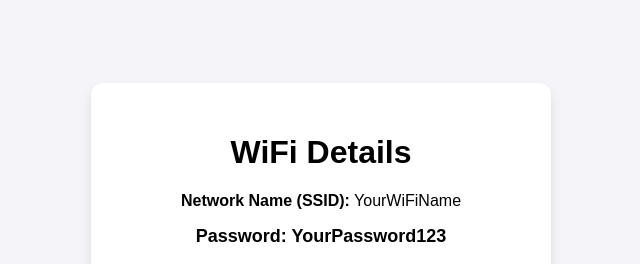
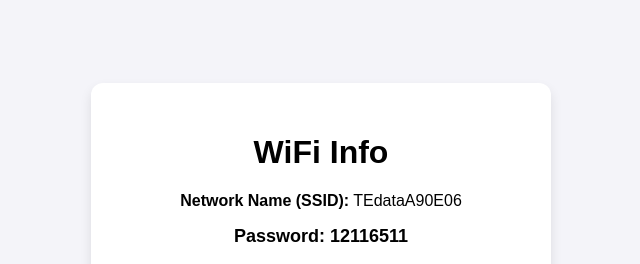
Before and after one commit to Wifi-info/home, a plain HTML site: page index.html in a window 1280 px wide. Shown: the top 264 px of the page, without its empty margins (319-959 px from the left). Drawn offline with Linux system fonts and the light colour scheme.

Commit message:
Update index.html

```diff
--- a/index.html
+++ b/index.html
@@ -3,7 +3,7 @@
 <head>
     <meta charset="UTF-8">
     <meta name="viewport" content="width=device-width, initial-scale=1.0">
-    <title>WiFi Credentials</title>
+    <title>WiFi Info</title>
     <style>
         body {
             font-family: 'Poppins', sans-serif;
@@ -47,14 +47,14 @@
 </head>
 <body>
     <div class="card">
-        <h1>WiFi Details</h1>
-        <p><strong>Network Name (SSID):</strong> YourWiFiName</p>
+        <h1>WiFi Info</h1>
+        <p><strong>Network Name (SSID):</strong> TEdataA90E06</p>
         <div class="password-container">
-            <span><strong>Password:</strong> <span id="wifiPassword">YourPassword123</span></span>
+            <span><strong>Password:</strong> <span id="wifiPassword">12116511</span></span>
         </div>
         <button class="copy-btn" onclick="copyPassword()">Copy Password</button>
         <div class="qr">
-            <img src="https://api.qrserver.com/v1/create-qr-code/?size=150x150&data=WIFI:S:YourWiFiName;T:WPA;P:YourPassword123;;" alt="QR Code">
+            <img src="https://api.qrserver.com/v1/create-qr-code/?size=150x150&data=WIFI:S:TEdataA90E06;T:WPA;P:12116511;;" alt="QR Code">
         </div>
         <p>Scan the QR code to connect!</p>
     </div>
@@ -63,7 +63,7 @@
         function copyPassword() {
             const password = document.getElementById("wifiPassword").innerText;
             navigator.clipboard.writeText(password).then(() => {
-                alert("WiFi password copied to clipboard!");
+                alert("WiFi password copied");
             }).catch(err => {
                 console.error("Failed to copy: ", err);
             });
```
